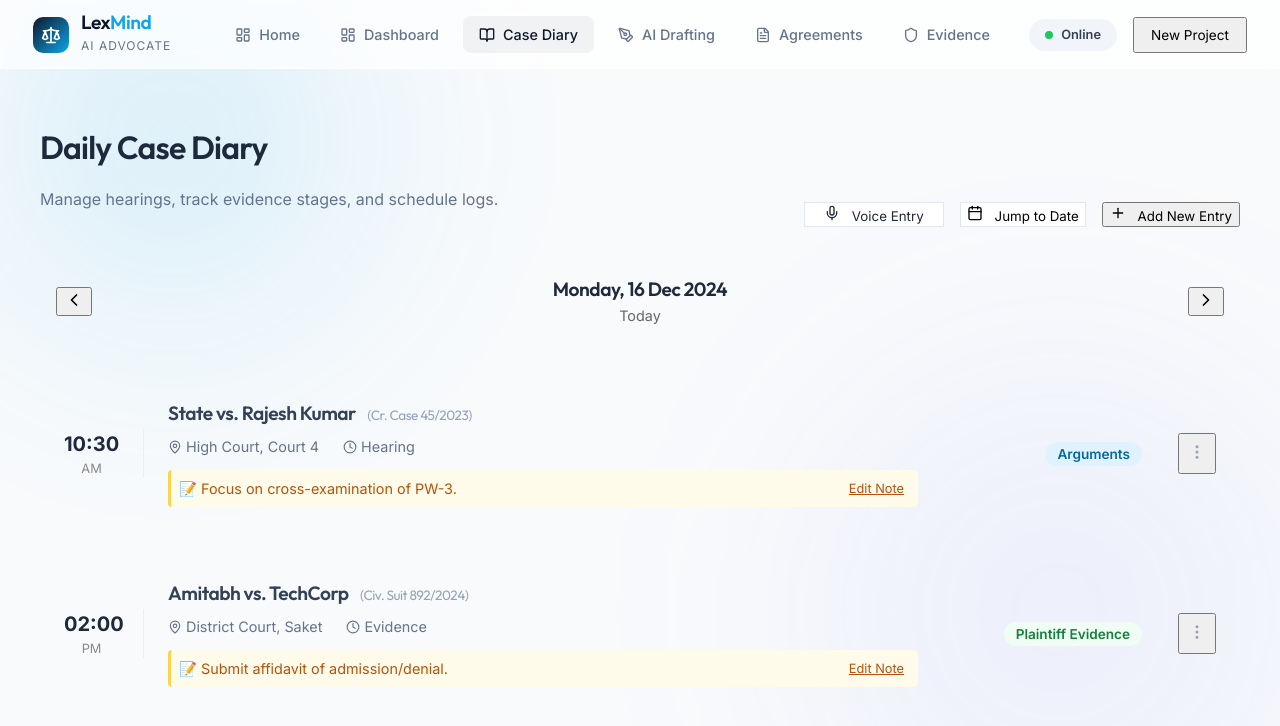
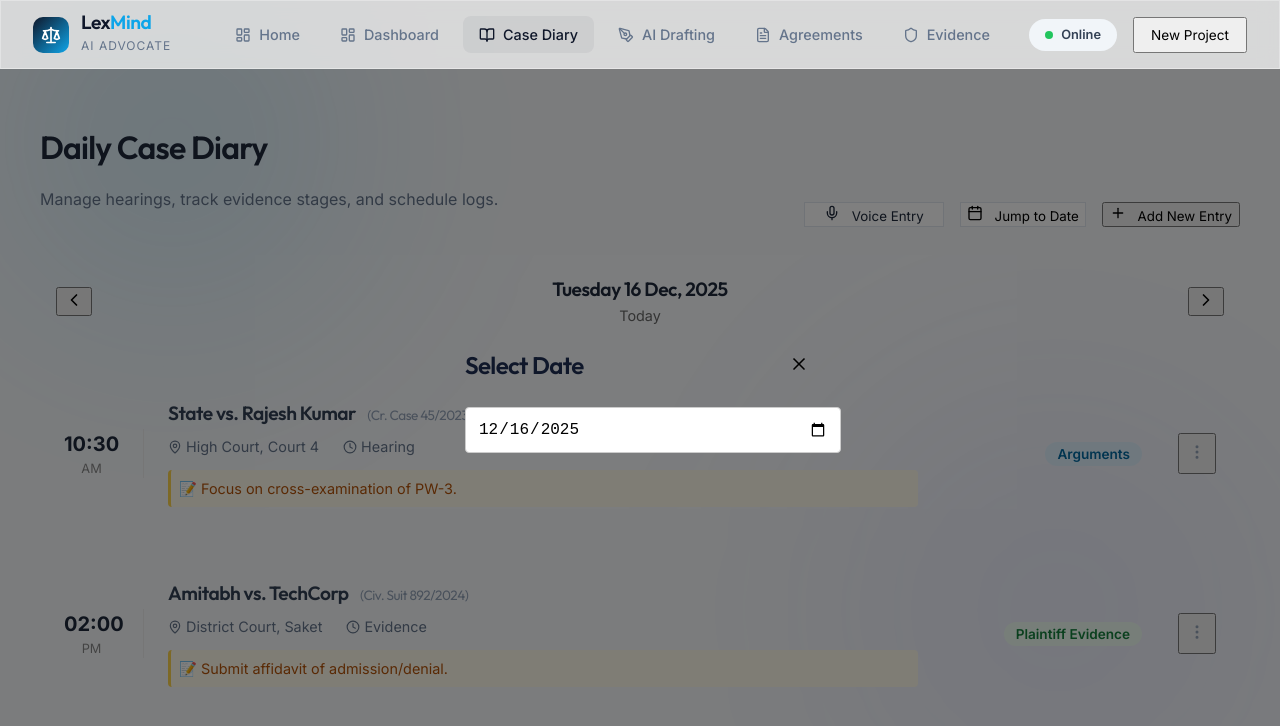
Before and after one commit to renupremm-sketch/startuplawyer-advocate-platform, a React (Vite) app: page /case-diary in a window 1280 px wide. Both pictures are taken after a click on the button "Jump to Date". Shown: the top 726 px of the page. Built offline with nearby package versions, Linux system fonts and the light colour scheme.

Commit message:
Fix Case Diary date navigation and add working dropdown menu

```diff
--- a/src/pages/CaseDiary.jsx
+++ b/src/pages/CaseDiary.jsx
@@ -1,5 +1,5 @@
 import React, { useState, useEffect } from 'react';
-import { Calendar, Clock, MapPin, MoreVertical, Plus, Search, ChevronLeft, ChevronRight, X, Mic, MicOff } from 'lucide-react';
+import { Calendar, Clock, MapPin, MoreVertical, Plus, Search, ChevronLeft, ChevronRight, X, Mic, MicOff, Edit, Trash2 } from 'lucide-react';
 
 const CaseDiary = () => {
     const [cases, setCases] = useState([]);
@@ -9,6 +9,9 @@ const CaseDiary = () => {
     const [newCase, setNewCase] = useState({ title: '', caseNo: '', court: '', time: '', type: 'Hearing', stage: 'Arguments' });
     const [editingCase, setEditingCase] = useState(null);
     const [isRecording, setIsRecording] = useState(false);
+    const [selectedDate, setSelectedDate] = useState(new Date());
+    const [showDatePicker, setShowDatePicker] = useState(false);
+    const [openMenuId, setOpenMenuId] = useState(null);
 
     // Initial Load - Demo Data
     useEffect(() => {
@@ -38,6 +41,14 @@ const CaseDiary = () => {
     const handleEditClick = (c) => {
         setEditingCase({ ...c });
         setIsEditModalOpen(true);
+        setOpenMenuId(null);
+    };
+
+    const handleDeleteCase = (caseId) => {
+        const updatedCases = cases.filter(c => c.id !== caseId);
+        setCases(updatedCases);
+        localStorage.setItem('demo_cases', JSON.stringify(updatedCases));
+        setOpenMenuId(null);
     };
 
     const handleSaveEdit = () => {
@@ -49,12 +60,17 @@ const CaseDiary = () => {
     };
 
     const jumpToDate = () => {
-        alert("Date picker would open here. (Demo Mode)");
+        setShowDatePicker(!showDatePicker);
+    };
+
+    const handleDateChange = (direction) => {
+        const newDate = new Date(selectedDate);
+        newDate.setDate(newDate.getDate() + direction);
+        setSelectedDate(newDate);
     };
 
     const handleVoiceRecord = () => {
         setIsRecording(true);
-        // Simulate Recording Delay then Transcribe
         setTimeout(() => {
             setIsRecording(false);
             setNewCase({
@@ -67,7 +83,12 @@ const CaseDiary = () => {
                 notes: 'Transcribed: Client called regarding urgent stay matter. Needs filing by tomorrow morning.'
             });
             setIsModalOpen(true);
-        }, 3000); // 3 seconds "recording"
+        }, 3000);
+    };
+
+    const formatDate = (date) => {
+        const options = { weekday: 'long', day: 'numeric', month: 'short', year: 'numeric' };
+        return date.toLocaleDateString('en-IN', options);
     };
 
     return (
@@ -91,7 +112,7 @@ const CaseDiary = () => {
                             <><Mic size={16} style={{ marginRight: '0.5rem' }} /> Voice Entry</>
                         )}
                     </button>
-                    <button onClick={jumpToDate} className="btn" style={{ backgroundColor: '#fff', border: '1px solid var(--color-border)' }}>
+                    <button onClick={jumpToDate} className="btn" style={{ backgroundColor: '#fff', border: '1px solid var(--color-border)', position: 'relative' }}>
                         <Calendar size={16} style={{ marginRight: '0.5rem' }} /> Jump to Date
                     </button>
                     <button onClick={() => setIsModalOpen(true)} className="btn btn-primary">
@@ -100,14 +121,37 @@ const CaseDiary = () => {
                 </div>
             </header>
 
-            {/* Calendar Strip (Simplified) */}
+            {/* Date Picker Modal */}
+            {showDatePicker && (
+                <div style={{ position: 'fixed', top: 0, left: 0, right: 0, bottom: 0, backgroundColor: 'rgba(0,0,0,0.5)', display: 'flex', justifyContent: 'center', alignItems: 'center', zIndex: 1000 }} onClick={() => setShowDatePicker(false)}>
+                    <div className="paper" style={{ width: '350px', padding: '2rem' }} onClick={(e) => e.stopPropagation()}>
+                        <div style={{ display: 'flex', justifyContent: 'space-between', marginBottom: '1.5rem' }}>
+                            <h2 style={{ margin: 0 }}>Select Date</h2>
+                            <button onClick={() => setShowDatePicker(false)} style={{ background: 'none', border: 'none', cursor: 'pointer' }}><X size={20} /></button>
+                        </div>
+                        <input
+                            type="date"
+                            value={selectedDate.toISOString().split('T')[0]}
+                            onChange={(e) => {
+                                setSelectedDate(new Date(e.target.value));
+                                setShowDatePicker(false);
+                            }}
+                            style={{ width: '100%', padding: '0.75rem', border: '1px solid #ccc', borderRadius: '4px', fontSize: '1rem' }}
+                        />
+                    </div>
+                </div>
+            )}
+
+            {/* Calendar Strip */}
             <div className="paper" style={{ padding: '1rem', display: 'flex', justifyContent: 'space-between', alignItems: 'center', marginBottom: '2rem' }}>
-                <button className="btn"><ChevronLeft size={20} /></button>
+                <button onClick={() => handleDateChange(-1)} className="btn"><ChevronLeft size={20} /></button>
                 <div style={{ textAlign: 'center' }}>
-                    <h3 style={{ margin: 0, fontSize: '1.2rem', color: 'var(--color-navy)' }}>Monday, 16 Dec 2024</h3>
-                    <span style={{ fontSize: '0.9rem', color: '#666' }}>Today</span>
+                    <h3 style={{ margin: 0, fontSize: '1.2rem', color: 'var(--color-navy)' }}>{formatDate(selectedDate)}</h3>
+                    <span style={{ fontSize: '0.9rem', color: '#666' }}>
+                        {selectedDate.toDateString() === new Date().toDateString() ? 'Today' : ''}
+                    </span>
                 </div>
-                <button className="btn"><ChevronRight size={20} /></button>
+                <button onClick={() => handleDateChange(1)} className="btn"><ChevronRight size={20} /></button>
             </div>
 
             {/* Case List */}
@@ -116,7 +160,7 @@ const CaseDiary = () => {
             ) : (
                 <div style={{ display: 'grid', gap: '1.5rem' }}>
                     {cases.map((c) => (
-                        <div key={c.id} className="paper" style={{ display: 'grid', gridTemplateColumns: '80px 1fr 200px 50px', alignItems: 'center', gap: '1.5rem', transition: 'transform 0.2s', padding: '1.5rem' }}>
+                        <div key={c.id} className="paper" style={{ display: 'grid', gridTemplateColumns: '80px 1fr 200px 50px', alignItems: 'center', gap: '1.5rem', transition: 'transform 0.2s', padding: '1.5rem', position: 'relative' }}>
                             <div style={{ textAlign: 'center', paddingRight: '1.5rem', borderRight: '1px solid #eee' }}>
                                 <div style={{ fontSize: '1.25rem', fontWeight: 700, color: 'var(--color-navy)' }}>{c.time.split(' ')[0]}</div>
                                 <div style={{ fontSize: '0.8rem', color: '#888', textTransform: 'uppercase' }}>{c.time.split(' ')[1]}</div>
@@ -131,13 +175,9 @@ const CaseDiary = () => {
                                     <div style={{ display: 'flex', alignItems: 'center' }}><Clock size={14} style={{ marginRight: '4px' }} /> {c.type}</div>
                                 </div>
                                 {c.notes && (
-                                    <div style={{ marginTop: '0.75rem', fontSize: '0.9rem', backgroundColor: '#fffbeb', padding: '0.5rem', borderRadius: '4px', borderLeft: '3px solid #fcd34d', color: '#b45309', display: 'flex', justifyContent: 'space-between' }}>
+                                    <div style={{ marginTop: '0.75rem', fontSize: '0.9rem', backgroundColor: '#fffbeb', padding: '0.5rem', borderRadius: '4px', borderLeft: '3px solid #fcd34d', color: '#b45309' }}>
                                         <span>📝 {c.notes}</span>
-                                        <button onClick={() => handleEditClick(c)} style={{ border: 'none', background: 'none', color: '#b45309', cursor: 'pointer', textDecoration: 'underline', fontSize: '0.8rem' }}>Edit Note</button>
                                     </div>
-                                )}
-                                {!c.notes && (
-                                    <button onClick={() => handleEditClick(c)} style={{ marginTop: '0.5rem', border: 'none', background: 'none', color: '#64748b', cursor: 'pointer', fontSize: '0.85rem', display: 'flex', alignItems: 'center' }}>+ Add Note</button>
                                 )}
                             </div>
 
@@ -152,7 +192,68 @@ const CaseDiary = () => {
                             </div>
 
                             <div style={{ textAlign: 'right' }}>
-                                <button className="btn" style={{ padding: '0.5rem' }}><MoreVertical size={18} color="#94a3b8" /></button>
+                                <button
+                                    onClick={() => setOpenMenuId(openMenuId === c.id ? null : c.id)}
+                                    className="btn"
+                                    style={{ padding: '0.5rem' }}
+                                >
+                                    <MoreVertical size={18} color="#94a3b8" />
+                                </button>
+
+                                {/* Dropdown Menu */}
+                                {openMenuId === c.id && (
+                                    <div style={{
+                                        position: 'absolute',
+                                        top: '100%',
+                                        right: '2rem',
+                                        marginTop: '0.5rem',
+                                        backgroundColor: 'white',
+                                        boxShadow: '0 4px 12px rgba(0,0,0,0.15)',
+                                        borderRadius: '8px',
+                                        overflow: 'hidden',
+                                        zIndex: 10,
+                                        minWidth: '150px'
+                                    }}>
+                                        <button
+                                            onClick={() => handleEditClick(c)}
+                                            style={{
+                                                width: '100%',
+                                                padding: '0.75rem 1rem',
+                                                border: 'none',
+                                                background: 'none',
+                                                textAlign: 'left',
+                                                cursor: 'pointer',
+                                                display: 'flex',
+                                                alignItems: 'center',
+                                                fontSize: '0.9rem',
+                                                color: '#334155'
+                                            }}
+                                            onMouseEnter={(e) => e.currentTarget.style.backgroundColor = '#f8fafc'}
+                                            onMouseLeave={(e) => e.currentTarget.style.backgroundColor = 'transparent'}
+                                        >
+                                            <Edit size={16} style={{ marginRight: '0.5rem' }} /> Edit Note
+                                        </button>
+                                        <button
+                                            onClick={() => handleDeleteCase(c.id)}
+                                            style={{
+                                                width: '100%',
+                                                padding: '0.75rem 1rem',
+                                                border: 'none',
+                                                background: 'none',
+                                                textAlign: 'left',
+                                                cursor: 'pointer',
+                                                display: 'flex',
+                                                alignItems: 'center',
+                                                fontSize: '0.9rem',
+                                                color: '#ef4444'
+                                            }}
+                                            onMouseEnter={(e) => e.currentTarget.style.backgroundColor = '#fef2f2'}
+                                            onMouseLeave={(e) => e.currentTarget.style.backgroundColor = 'transparent'}
+                                        >
+                                            <Trash2 size={16} style={{ marginRight: '0.5rem' }} /> Delete
+                                        </button>
+                                    </div>
+                                )}
                             </div>
                         </div>
                     ))}
@@ -169,7 +270,6 @@ const CaseDiary = () => {
                         </div>
 
                         <div style={{ display: 'flex', flexDirection: 'column', gap: '1rem' }}>
-                            {/* If Editing, only show Notes (or all fields? user asked to 'edit note', let's show all for flexibility but focus on note) */}
                             {isEditModalOpen ? (
                                 <>
                                     <div>
```
